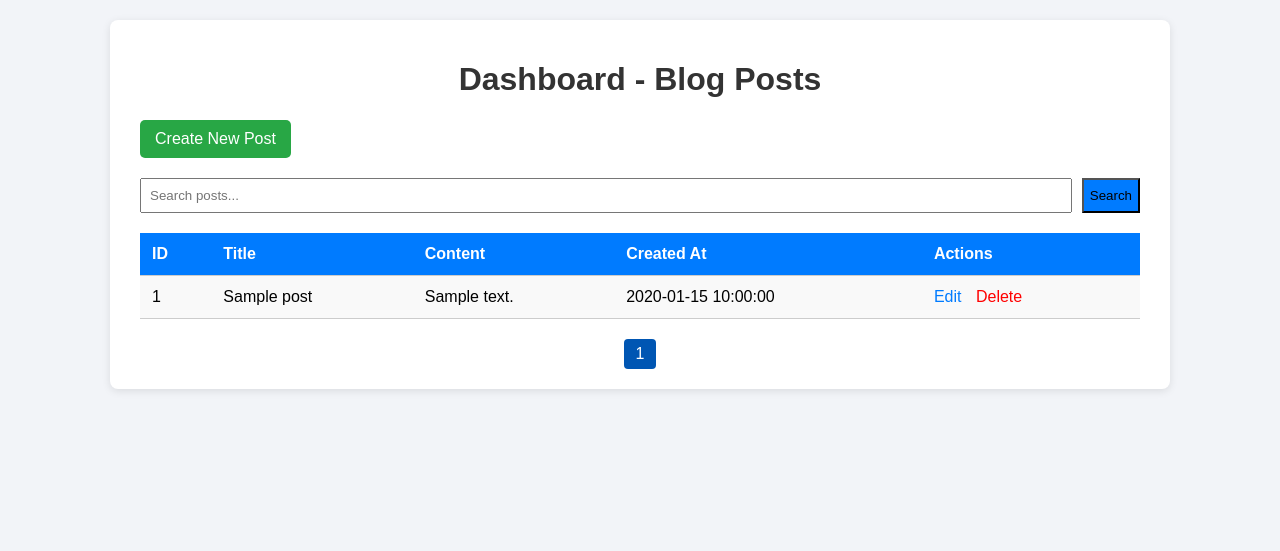
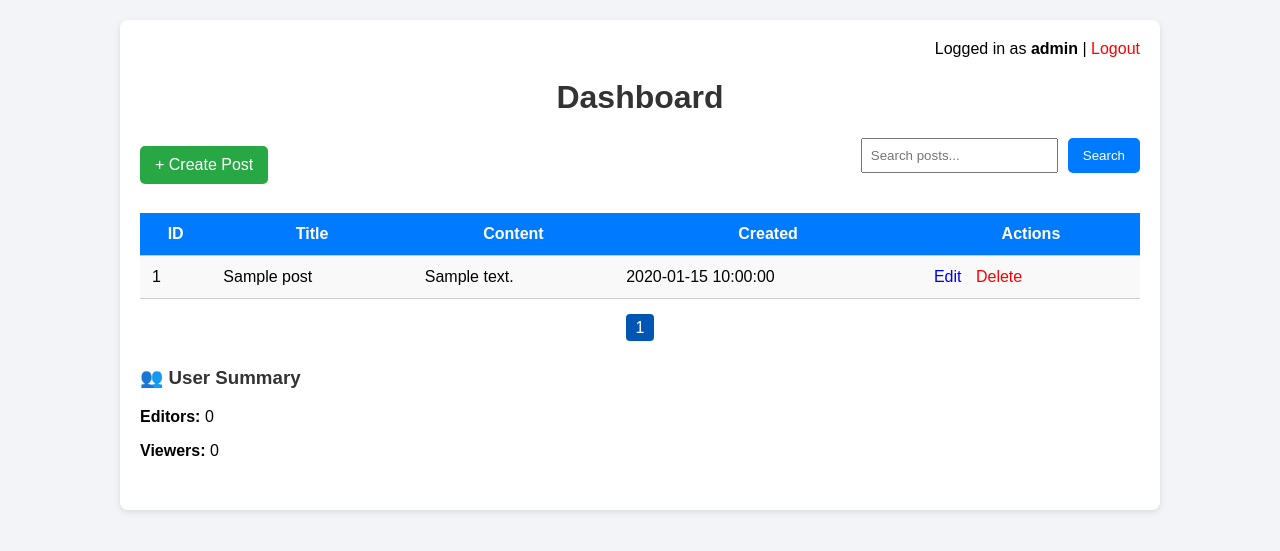
Before and after one commit to uppuluriabhikhya/crud-app, a PHP site: page /dashboard.php in a window 1280 px wide. Shown: the top 551 px of the page. Run offline with PHP 8.4, Linux system fonts and the light colour scheme; the visitor is signed in with stand-in values (Sample User, id 1); tables that the repository leaves empty or names only in its code hold one stand-in row (values such as "Sample post").

Commit message:
Initial commit

```diff
--- a/config/db.php
+++ b/config/db.php
@@ -1,13 +1,14 @@
 <?php
 $host = 'localhost';
-$dbname = 'crud_app';   // your DB name
-$username = 'root';
-$password = '';         // usually blank in XAMPP
+$db   = 'crud_app';
+$user = 'root';
+$pass = '';
+$charset = 'utf8mb4';
 
 try {
-    $pdo = new PDO("mysql:host=$host;dbname=$dbname", $username, $password);
+    $pdo = new PDO("mysql:host=$host;dbname=$db;charset=$charset", $user, $pass);
     $pdo->setAttribute(PDO::ATTR_ERRMODE, PDO::ERRMODE_EXCEPTION);
-} catch (PDOException $e) {
-    die("Connection failed: " . $e->getMessage());
+} catch (\PDOException $e) {
+    die("Database connection failed: " . $e->getMessage());
 }
 ?>
--- a/dashboard.php
+++ b/dashboard.php
@@ -2,53 +2,64 @@
 session_start();
 require 'config/db.php';
 
+// Redirect to login if not logged in
 if (!isset($_SESSION['user_id'])) {
     header('Location: auth/login.php');
     exit;
 }
 
+$role = $_SESSION['role'] ?? 'viewer';
+$canEdit = in_array($role, ['admin', 'editor']);
+$canDelete = $role === 'admin';
+
 // Handle post deletion
-if (isset($_GET['delete_id'])) {
+if ($canDelete && isset($_GET['delete_id'])) {
     $delete_id = (int)$_GET['delete_id'];
-
-    // Optional: Delete related comments first if you have a `comments` table
-    // $stmt = $pdo->prepare("DELETE FROM comments WHERE post_id = ?");
-    // $stmt->execute([$delete_id]);
-
-    // Now delete the post
     $stmt = $pdo->prepare("DELETE FROM posts WHERE id = ?");
     $stmt->execute([$delete_id]);
-
     header("Location: dashboard.php");
     exit;
 }
 
 // Pagination and Search
 $limit = 5;
-$page = isset($_GET['page']) ? max(1, (int)$_GET['page']) : 1;
-$search = isset($_GET['search']) ? trim($_GET['search']) : '';
+$page = max(1, (int)($_GET['page'] ?? 1));
+$search = trim($_GET['search'] ?? '');
 $offset = ($page - 1) * $limit;
 
-// Count total matching posts
-$countQuery = $pdo->prepare("SELECT COUNT(*) FROM posts WHERE title LIKE :search OR content LIKE :search");
-$countQuery->execute(['search' => "%$search%"]);
-$totalPosts = $countQuery->fetchColumn();
+// Count matching posts
+$countStmt = $pdo->prepare("SELECT COUNT(*) FROM posts WHERE title LIKE :search OR content LIKE :search");
+$countStmt->execute(['search' => "%$search%"]);
+$totalPosts = $countStmt->fetchColumn();
 $totalPages = max(1, ceil($totalPosts / $limit));
 
 // Fetch paginated posts
-$stmt = $pdo->prepare("SELECT * FROM posts WHERE title LIKE :search OR content LIKE :search ORDER BY created_at DESC LIMIT :offset, :limit");
-$stmt->bindValue(':search', "%$search%", PDO::PARAM_STR);
-$stmt->bindValue(':offset', $offset, PDO::PARAM_INT);
-$stmt->bindValue(':limit', $limit, PDO::PARAM_INT);
-$stmt->execute();
-$posts = $stmt->fetchAll();
+$postStmt = $pdo->prepare("SELECT * FROM posts WHERE title LIKE :search OR content LIKE :search ORDER BY created_at DESC LIMIT :offset, :limit");
+$postStmt->bindValue(':search', "%$search%", PDO::PARAM_STR);
+$postStmt->bindValue(':offset', $offset, PDO::PARAM_INT);
+$postStmt->bindValue(':limit', $limit, PDO::PARAM_INT);
+$postStmt->execute();
+$posts = $postStmt->fetchAll();
+
+// Fetch editor/viewer summary (only for admin)
+$editorCount = $viewerCount = 0;
+$editors = $viewers = [];
+if ($role === 'admin') {
+    $editorStmt = $pdo->query("SELECT fullname, email FROM users WHERE role = 'editor'");
+    $editors = $editorStmt->fetchAll();
+    $editorCount = count($editors);
+
+    $viewerStmt = $pdo->query("SELECT fullname, email FROM users WHERE role = 'viewer'");
+    $viewers = $viewerStmt->fetchAll();
+    $viewerCount = count($viewers);
+}
 ?>
 
 <!DOCTYPE html>
 <html>
 <head>
     <meta charset="UTF-8">
-    <title>Dashboard - Blog Posts</title>
+    <title>Dashboard - Blog</title>
     <style>
         body {
             font-family: Arial, sans-serif;
@@ -56,136 +67,156 @@ $posts = $stmt->fetchAll();
             margin: 0;
             padding: 20px;
         }
-
         .container {
             max-width: 1000px;
             margin: auto;
-            background: #ffffff;
-            padding: 20px 30px;
-            box-shadow: 0 2px 8px rgba(0,0,0,0.1);
+            background: white;
+            padding: 20px;
             border-radius: 8px;
+            box-shadow: 0 2px 6px rgba(0,0,0,0.1);
         }
-
         h1 {
             text-align: center;
             color: #333;
         }
-
+        .top-bar {
+            display: flex;
+            justify-content: space-between;
+            margin-bottom: 20px;
+            align-items: center;
+        }
         a.button {
-            display: inline-block;
             padding: 10px 15px;
             background: #28a745;
             color: white;
+            border-radius: 5px;
             text-decoration: none;
-            border-radius: 5px;
-            margin-bottom: 20px;
         }
-
         a.button:hover {
             background: #218838;
         }
-
+        .logout {
+            text-align: right;
+            margin-bottom: 10px;
+        }
+        .logout a {
+            color: red;
+            text-decoration: none;
+        }
+        .logout a:hover {
+            text-decoration: underline;
+        }
         form.search-form {
             display: flex;
-            justify-content: space-between;
+            gap: 10px;
             margin-bottom: 20px;
         }
-
-        form.search-form input[type="text"] {
+        input[type="text"] {
             flex: 1;
             padding: 8px;
-            margin-right: 10px;
         }
-
+        button.search-btn {
+            background: #007bff;
+            color: white;
+            padding: 8px 15px;
+            border: none;
+            border-radius: 5px;
+        }
         table {
             width: 100%;
             border-collapse: collapse;
             background: #f9f9f9;
         }
-
         th, td {
             padding: 12px;
             border-bottom: 1px solid #ccc;
-            text-align: left;
         }
-
         th {
             background: #007bff;
             color: white;
         }
-
         td a {
-            color: #007bff;
+            margin-right: 10px;
             text-decoration: none;
-            margin-right: 10px;
         }
-
-        td a:hover {
-            text-decoration: underline;
+        .pagination {
+            text-align: center;
+            margin-top: 20px;
         }
-
-        .no-posts {
-            text-align: center;
-            color: #666;
-            padding: 20px 0;
-        }
-
-        .pagination {
-            margin-top: 20px;
-            text-align: center;
-        }
-
         .pagination a {
-            display: inline-block;
-            margin: 0 5px;
-            padding: 6px 12px;
-            text-decoration: none;
             background: #007bff;
             color: white;
+            padding: 5px 10px;
+            margin: 0 3px;
             border-radius: 4px;
+            text-decoration: none;
         }
-
         .pagination a.active {
             background: #0056b3;
             pointer-events: none;
+        }
+        .summary {
+            margin: 30px 0;
+        }
+        .summary h3 {
+            color: #333;
+        }
+        ul.user-list {
+            list-style: none;
+            padding-left: 0;
+        }
+        ul.user-list li {
+            padding: 5px 0;
+            border-bottom: 1px solid #ddd;
         }
     </style>
 </head>
 <body>
 <div class="container">
-        <h1>Dashboard - Blog Posts</h1>
+    <div class="logout">
+        Logged in as <strong><?= htmlspecialchars($role) ?></strong> |
+        <a href="auth/logout.php">Logout</a>
+    </div>
 
-        <a href="create_post.php" class="button">Create New Post</a>
+    <h1>Dashboard</h1>
 
-        <!-- Search Form -->
-        <form method="GET" class="search-form">
+    <div class="top-bar">
+        <?php if ($canEdit): ?>
+            <a href="create_post.php" class="button">+ Create Post</a>
+        <?php endif; ?>
+        <form class="search-form" method="GET">
             <input type="text" name="search" placeholder="Search posts..." value="<?= htmlspecialchars($search) ?>">
-            <button type="submit" class="button" style="background: #007bff;">Search</button>
+            <button class="search-btn" type="submit">Search</button>
         </form>
+    </div>
 
-        <!-- Posts Table -->
     <table>
         <thead>
         <tr>
-                    <th>ID</th><th>Title</th><th>Content</th><th>Created At</th><th>Actions</th>
+            <th>ID</th><th>Title</th><th>Content</th><th>Created</th>
+            <?php if ($canEdit): ?><th>Actions</th><?php endif; ?>
         </tr>
         </thead>
         <tbody>
         <?php if ($posts): ?>
             <?php foreach ($posts as $post): ?>
                 <tr>
-                            <td><?= htmlspecialchars($post['id']) ?></td>
+                    <td><?= $post['id'] ?></td>
                     <td><?= htmlspecialchars($post['title']) ?></td>
                     <td><?= nl2br(htmlspecialchars($post['content'])) ?></td>
-                            <td><?= htmlspecialchars($post['created_at']) ?></td>
+                    <td><?= $post['created_at'] ?></td>
+                    <?php if ($canEdit): ?>
                         <td>
                             <a href="edit_post.php?id=<?= $post['id'] ?>">Edit</a>
-                                <a href="dashboard.php?delete_id=<?= $post['id'] ?>" onclick="return confirm('Are you sure to delete this post?');" style="color: red;">Delete</a>
+                            <?php if ($canDelete): ?>
+                                <a href="?delete_id=<?= $post['id'] ?>" style="color:red" onclick="return confirm('Delete this post?');">Delete</a>
+                            <?php endif; ?>
                         </td>
+                    <?php endif; ?>
                 </tr>
             <?php endforeach; ?>
         <?php else: ?>
-                    <tr><td colspan="5" class="no-posts">No posts found.</td></tr>
+            <tr><td colspan="<?= $canEdit ? 5 : 4 ?>" style="text-align:center">No posts found.</td></tr>
         <?php endif; ?>
         </tbody>
     </table>
@@ -193,9 +224,27 @@ $posts = $stmt->fetchAll();
     <!-- Pagination -->
     <div class="pagination">
         <?php for ($i = 1; $i <= $totalPages; $i++): ?>
-                <a href="?search=<?= urlencode($search) ?>&page=<?= $i ?>" class="<?= $i == $page ? 'active' : '' ?>"><?= $i ?></a>
+            <a class="<?= $i == $page ? 'active' : '' ?>" href="?search=<?= urlencode($search) ?>&page=<?= $i ?>"><?= $i ?></a>
         <?php endfor; ?>
     </div>
+
+    <?php if ($role === 'admin'): ?>
+        <div class="summary">
+            <h3>👥 User Summary</h3>
+            <p><strong>Editors:</strong> <?= $editorCount ?></p>
+            <ul class="user-list">
+                <?php foreach ($editors as $e): ?>
+                    <li><?= htmlspecialchars($e['fullname']) ?> (<?= htmlspecialchars($e['email']) ?>)</li>
+                <?php endforeach; ?>
+            </ul>
+            <p><strong>Viewers:</strong> <?= $viewerCount ?></p>
+            <ul class="user-list">
+                <?php foreach ($viewers as $v): ?>
+                    <li><?= htmlspecialchars($v['fullname']) ?> (<?= htmlspecialchars($v['email']) ?>)</li>
+                <?php endforeach; ?>
+            </ul>
+        </div>
+    <?php endif; ?>
 </div>
 </body>
 </html>
--- a/edit_post.php
+++ b/edit_post.php
@@ -49,7 +49,6 @@ if ($_SERVER['REQUEST_METHOD'] === 'POST') {
     $content = $post['content'];
 }
 ?>
-
 <!DOCTYPE html>
 <html>
 <head>
```
Also changed, not shown: SECURITY.md (added, +32 -0 lines), auth/login.php (+9 -3 lines), auth/login_check.php (added, +19 -0 lines), auth/register.php (+54 -40 lines), create_post.php (+35 -8 lines), edit_user.php (added, +71 -0 lines). Lines whose indentation alone changed are shown as unchanged.
